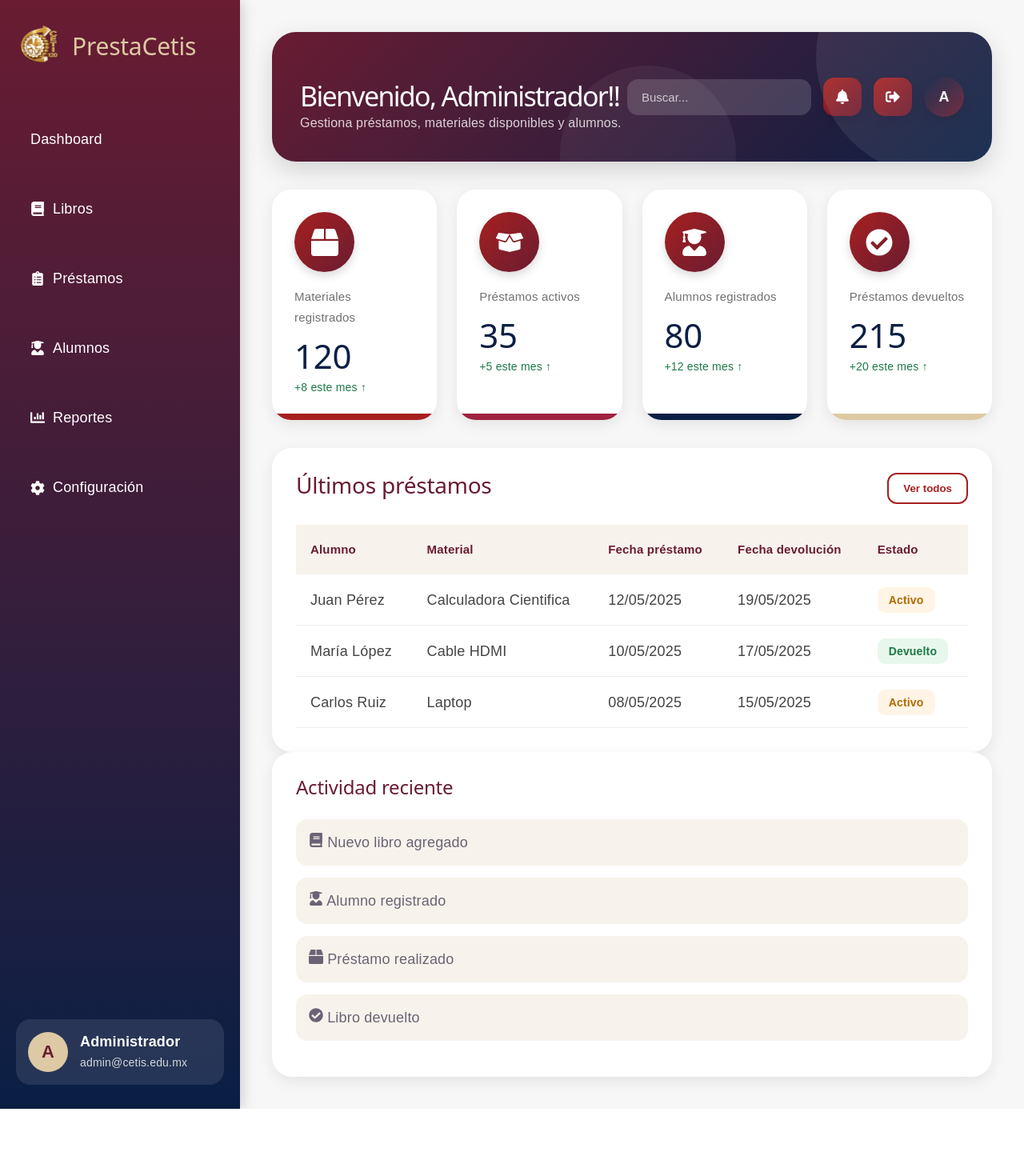
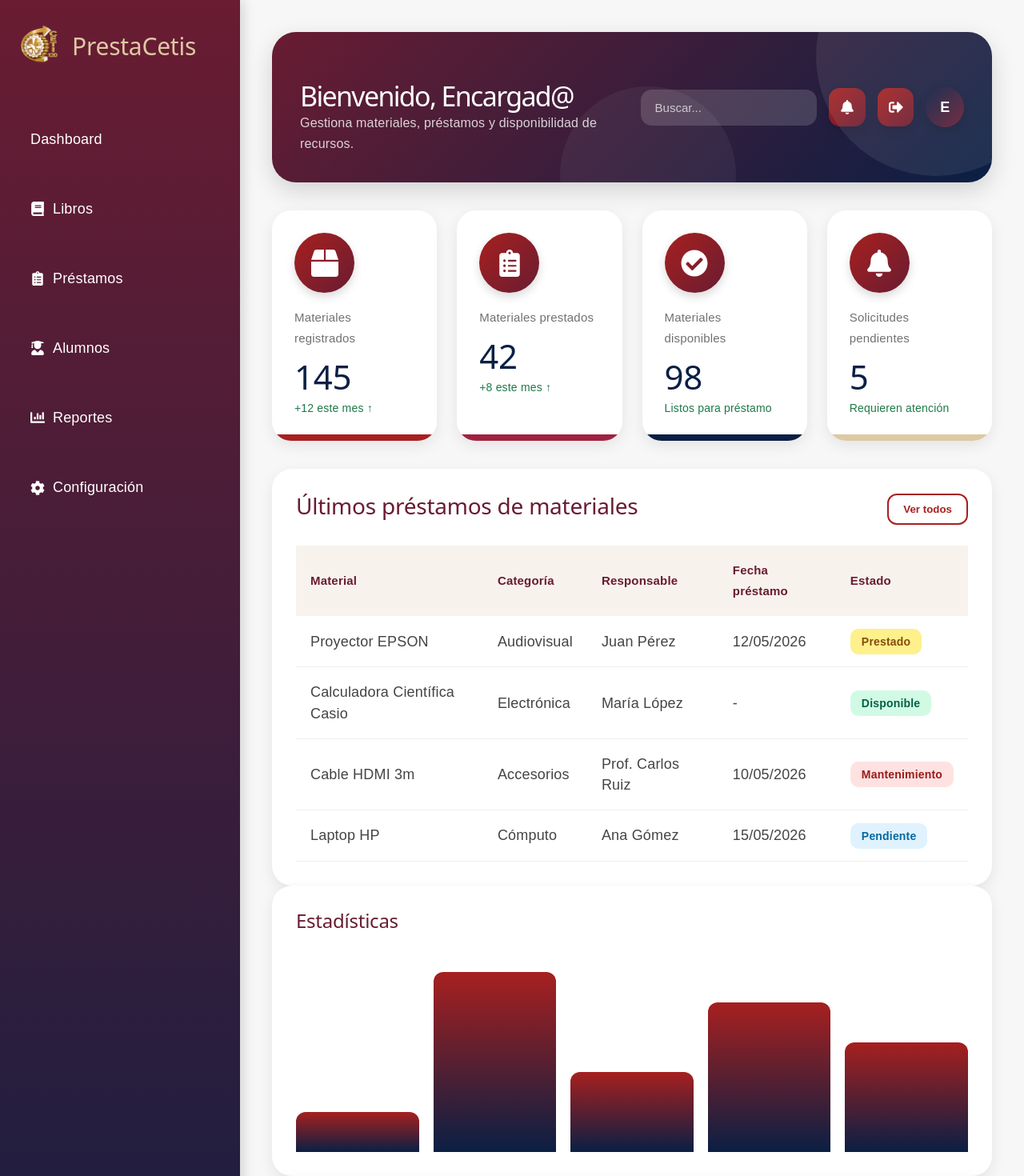
Before and after one commit to lisandrovences27-del/biblioteca_prepa, a React (Vite) app in the folder frontend/: page /dashboard-admin2 in a window 1280 px wide. Shown: the top 1470 px of the page at 80% size. Before the commit the page ends 1386 px from the top, so only its background shows below. Built offline with nearby package versions, Linux system fonts and the light colour scheme.

Commit message:
ya funciona el boton para salir al inicio de sesión en  consola jaj

```diff
--- a/frontend/src/vistas/DashboardAdmin1.jsx
+++ b/frontend/src/vistas/DashboardAdmin1.jsx
@@ -22,7 +22,7 @@ function DashboardAdmin1() {
 const handleLogout = () => {
   localStorage.removeItem("token");
   localStorage.removeItem("user");
-  navigate("/");
+  window.location.href = "/";
 };
 
   return (
@@ -70,8 +70,9 @@ const handleLogout = () => {
 
     {/* Cerrar Sesión */}
     <div className="icon-box" onClick={() => setModalLogoutAbierto(true)} title="Cerrar sesión" style={{ backgroundColor: "#991B1B", cursor: "pointer" }}>
-      <FaSignOutAlt />
+      <FaSignOutAlt style={{ pointerEvents: "none" }} />
     </div>
+
 
     {/* Usuario */}
     <div className="profile-box">
--- a/frontend/src/vistas/DashboardAdmin2.jsx
+++ b/frontend/src/vistas/DashboardAdmin2.jsx
@@ -1,7 +1,6 @@
 import "../App.css";
 import Sidebar from "../componentes/Sidebar";
 import {
-  FaBook,
   FaBoxOpen,
   FaUserGraduate,
   FaCheckCircle,
@@ -11,47 +10,37 @@ import {
   FaClipboardList,
   FaBox,
   FaSignOutAlt,
+  FaExclamationTriangle,
 } from "react-icons/fa";
 import { useNavigate } from "react-router-dom";
 import icono120 from "../assets/icono120.png";
+import { useState } from "react";
 function DashboardAdmin2() {
   const navigate = useNavigate();
-
+  const [modalLogoutAbierto, setModalLogoutAbierto] = useState(false);
   const handleLogout = () => {
     localStorage.removeItem("token");
     localStorage.removeItem("user");
-    navigate("/");
+    window.location.href = "/";
   };
 
+
   return (
-
     <div className="dashboard">
       <Sidebar></Sidebar>
       {/* ===== CONTENIDO ===== */}
       <main className="main-content">
 
-
         {/* ===== TOPBAR ===== */}
         <div className="topbar">
-
           {/* Parte izquierda */}
           <div>
-
-    <h1>
-      Bienvenido, Administrador!!
-    </h1>
-
-    <p>
-      Gestiona préstamos, materiales disponibles y alumnos.
-    </p>
-
+            <h1>Bienvenido, Encargad@</h1>
+            <p>Gestiona materiales, préstamos y disponibilidad de recursos.</p>
           </div>
-
-
 
           {/* Parte derecha */}
           <div className="topbar-right">
-
             {/* Buscador */}
             <input
               type="text"
@@ -59,309 +48,246 @@ function DashboardAdmin2() {
               className="search-input"
             />
 
-
-
             {/* Notificación */}
             <div className="icon-box">
               <FaBell />
             </div>
 
          {/* Cerrar Sesión */}
-    <div className="icon-box" onClick={handleLogout} title="Cerrar sesión" style={{ backgroundColor: "#991B1B", cursor: "pointer" }}>
-      <FaSignOutAlt />
+    <div className="icon-box" onClick={() => setModalLogoutAbierto(true)} title="Cerrar sesión" style={{ backgroundColor: "#991B1B", cursor: "pointer" }}>
+      <FaSignOutAlt style={{ pointerEvents: "none" }} />
     </div>
 
             {/* Usuario */}
             <div className="profile-box">
+              <div className="profile-circle">
+                E
+              </div>
+            </div>
+          </div>
+        </div>
 
-      <div className="profile-circle">
-        A
+        {/* ===== CARDS ===== */}
+        <div className="cards-container">
+
+          {/* ===== CARD 1 ===== */}
+          <div className="dashboard-card red-card">
+            <div className="card-left">
+              <div className="card-icon-circle">
+                <FaBox />
+              </div>
+              <div>
+                <p className="card-title">Materiales registrados</p>
+                <h2>145</h2>
+                <span className="card-info">+12 este mes ↑</span>
+              </div>
+            </div>
+          </div>
+
+          {/* ===== CARD 2 ===== */}
+          <div className="dashboard-card wine-card">
+            <div className="card-left">
+              <div className="card-icon-circle">
+                <FaClipboardList />
+              </div>
+              <div>
+                <p className="card-title">Materiales prestados</p>
+                <h2>42</h2>
+                <span className="card-info">+8 este mes ↑</span>
+              </div>
+            </div>
+          </div>
+
+          {/* ===== CARD 3 ===== */}
+          <div className="dashboard-card blue-card">
+            <div className="card-left">
+              <div className="card-icon-circle">
+                <FaCheckCircle />
+              </div>
+              <div>
+                <p className="card-title">Materiales disponibles</p>
+                <h2>98</h2>
+                <span className="card-info">Listos para préstamo</span>
+              </div>
+            </div>
+          </div>
+
+          {/* ===== CARD 4 ===== */}
+          <div className="dashboard-card beige-card">
+            <div className="card-left">
+              <div className="card-icon-circle">
+                <FaBell />
+              </div>
+              <div>
+                <p className="card-title">Solicitudes pendientes</p>
+                <h2>5</h2>
+                <span className="card-info">Requieren atención</span>
+              </div>
+            </div>
           </div>
 
         </div>
 
+        {/* ===== TABLA ===== */}
+        <div className="table-section">
+          {/* Header tabla */}
+          <div className="table-header">
+            <h2>Últimos préstamos de materiales</h2>
+            <button className="view-btn">Ver todos</button>
+          </div>
+
+          {/* Tabla */}
+          <div className="table-container">
+            <table>
+              <thead>
+                <tr>
+                  <th style={{ textAlign: "left" }}>Material</th>
+                  <th style={{ textAlign: "left" }}>Categoría</th>
+                  <th style={{ textAlign: "left" }}>Responsable</th>
+                  <th style={{ textAlign: "left" }}>Fecha préstamo</th>
+                  <th style={{ textAlign: "left" }}>Estado</th>
+                </tr>
+              </thead>
+              <tbody>
+                <tr>
+                  <td>Proyector EPSON</td>
+                  <td>Audiovisual</td>
+                  <td>Juan Pérez</td>
+                  <td>12/05/2026</td>
+                  <td>
+                    <span className="status active-status" style={{ backgroundColor: "#FEF08A", color: "#854D0E", fontWeight: "bold" }}>
+                      Prestado
+                    </span>
+                  </td>
+                </tr>
+                <tr>
+                  <td>Calculadora Científica Casio</td>
+                  <td>Electrónica</td>
+                  <td>María López</td>
+                  <td>-</td>
+                  <td>
+                    <span className="status returned-status" style={{ backgroundColor: "#D1FAE5", color: "#065F46", fontWeight: "bold" }}>
+                      Disponible
+                    </span>
+                  </td>
+                </tr>
+                <tr>
+                  <td>Cable HDMI 3m</td>
+                  <td>Accesorios</td>
+                  <td>Prof. Carlos Ruiz</td>
+                  <td>10/05/2026</td>
+                  <td>
+                    <span className="status active-status" style={{ backgroundColor: "#FEE2E2", color: "#991B1B", fontWeight: "bold" }}>
+                      Mantenimiento
+                    </span>
+                  </td>
+                </tr>
+                <tr>
+                  <td>Laptop HP</td>
+                  <td>Cómputo</td>
+                  <td>Ana Gómez</td>
+                  <td>15/05/2026</td>
+                  <td>
+                    <span className="status active-status" style={{ backgroundColor: "#E0F2FE", color: "#0369A1", fontWeight: "bold" }}>
+                      Pendiente
+                    </span>
+                  </td>
+                </tr>
+              </tbody>
+            </table>
+          </div>
+        </div>
+
+        {/* ===== SECCIÓN INFERIOR ===== */}
+        <div className="bottom-section">
+
+          {/* ===== GRÁFICA / ESTADÍSTICAS ===== */}
+          <div className="chart-box">
+            <h2>Estadísticas</h2>
+            <div className="fake-chart">
+              <div className="bar bar1"></div>
+              <div className="bar bar2"></div>
+              <div className="bar bar3"></div>
+              <div className="bar bar4"></div>
+              <div className="bar bar5"></div>
+            </div>
+          </div>
+
+          {/* ===== ACTIVIDAD ===== */}
+          <div className="activity-box">
+            <h2>Actividad reciente</h2>
+            <ul style={{ listStyle: "none", padding: 0 }}>
+              <li style={{ margin: "15px 0", display: "flex", alignItems: "center", gap: "10px", color: "#555" }}>
+                <div style={{ backgroundColor: "#f0f4f8", padding: "10px", borderRadius: "50%", display: "flex" }}><FaBox color="#0B1742"/></div>
+                <span>Proyector EPSON prestado</span>
+              </li>
+              <li style={{ margin: "15px 0", display: "flex", alignItems: "center", gap: "10px", color: "#555" }}>
+                <div style={{ backgroundColor: "#ecfdf5", padding: "10px", borderRadius: "50%", display: "flex" }}><FaCheckCircle color="#065F46"/></div>
+                <span>2 Calculadoras devueltas</span>
+              </li>
+              <li style={{ margin: "15px 0", display: "flex", alignItems: "center", gap: "10px", color: "#555" }}>
+                <div style={{ backgroundColor: "#fffbeb", padding: "10px", borderRadius: "50%", display: "flex" }}><FaBell color="#D97706"/></div>
+                <span>Nueva solicitud de Cable HDMI recibida</span>
+              </li>
+              <li style={{ margin: "15px 0", display: "flex", alignItems: "center", gap: "10px", color: "#555" }}>
+                <div style={{ backgroundColor: "#fef2f2", padding: "10px", borderRadius: "50%", display: "flex" }}><FaCog color="#991B1B"/></div>
+                <span>Laptop HP enviada a mantenimiento</span>
+              </li>
+            </ul>
           </div>
 
         </div>
-    {/* ===== CARDS ===== */}
+      {/* ===== MODAL DE CIERRE DE SESIÓN ===== */}
+      {modalLogoutAbierto && (
+        <div style={{
+          position: "fixed", top: 0, left: 0, right: 0, bottom: 0,
+          backgroundColor: "rgba(11, 23, 66, 0.7)", backdropFilter: "blur(5px)",
+          display: "flex", justifyContent: "center", alignItems: "center", zIndex: 9999
+        }} onClick={() => setModalLogoutAbierto(false)}>
+          <div style={{
+            backgroundColor: "white", borderRadius: "20px", padding: "30px",
+            width: "90%", maxWidth: "400px", boxShadow: "0 20px 40px rgba(0,0,0,0.3)",
+            textAlign: "center", animation: "fadeIn 0.3s ease"
+          }} onClick={(e) => e.stopPropagation()}>
+            <div style={{
+              width: "80px", height: "80px", borderRadius: "50%",
+              backgroundColor: "#fca5a5", display: "flex", justifyContent: "center",
+              alignItems: "center", margin: "0 auto 20px auto"
+            }}>
+              <FaExclamationTriangle size={40} color="#991B1B" />
+            </div>
+            <h2 style={{ color: "#0B1742", margin: "0 0 10px 0", fontSize: "24px" }}>Cerrar sesión</h2>
+            <p style={{ color: "#666", marginBottom: "30px", fontSize: "16px" }}>
+              ¿Estás seguro de que deseas salir del sistema?
+            </p>
+            <div style={{ display: "flex", justifyContent: "center", gap: "15px" }}>
+              <button
+                onClick={() => setModalLogoutAbierto(false)}
+                style={{
+                  padding: "12px 24px", borderRadius: "10px", border: "none",
+                  backgroundColor: "#e5e7eb", color: "#374151", cursor: "pointer",
+                  fontWeight: "bold", flex: 1, fontSize: "16px", transition: "0.2s"
+                }}>
+                Cancelar
+              </button>
+              <button
+                onClick={handleLogout}
+                style={{
+                  padding: "12px 24px", borderRadius: "10px", border: "none",
+                  backgroundColor: "#991B1B", color: "white", cursor: "pointer",
+                  fontWeight: "bold", flex: 1, fontSize: "16px", transition: "0.2s"
+                }}>
+                Cerrar sesión
+              </button>
+            </div>
+          </div>
+        </div>
+      )}
 
-<div className="cards-container">
-
-  {/* ===== CARD 1 ===== */}
-  <div className="dashboard-card red-card">
-
-    <div className="card-left">
-
-      <div className="card-icon-circle">
-        <FaBox />
-      </div>
-
-      <div>
-
-        <p className="card-title">
-          Materiales registrados
-        </p>
-
-        <h2>
-          120
-        </h2>
-
-        <span className="card-info">
-          +8 este mes ↑
-        </span>
+      </main>
 
     </div>
 
-    </div>
-
-  </div>
-
-
-
-  {/* ===== CARD 2 ===== */}
-  <div className="dashboard-card wine-card">
-
-    <div className="card-left">
-
-      <div className="card-icon-circle">
-        <FaBoxOpen />
-      </div>
-
-      <div>
-
-        <p className="card-title">
-          Préstamos activos
-        </p>
-
-        <h2>
-          35
-        </h2>
-
-        <span className="card-info">
-          +5 este mes ↑
-        </span>
-
-      </div>
-
-    </div>
-
-  </div>
-
-
-
-  {/* ===== CARD 3 ===== */}
-  <div className="dashboard-card blue-card">
-
-    <div className="card-left">
-
-      <div className="card-icon-circle">
-        <FaUserGraduate />
-      </div>
-
-      <div>
-
-        <p className="card-title">
-          Alumnos registrados
-        </p>
-
-        <h2>
-          80
-        </h2>
-
-        <span className="card-info">
-          +12 este mes ↑
-        </span>
-
-      </div>
-
-    </div>
-
-  </div>
-
-
-
-  {/* ===== CARD 4 ===== */}
-  <div className="dashboard-card beige-card">
-
-    <div className="card-left">
-
-      <div className="card-icon-circle">
-        <FaCheckCircle />
-      </div>
-
-      <div>
-
-        <p className="card-title">
-          Préstamos devueltos
-        </p>
-
-        <h2>
-          215
-        </h2>
-
-        <span className="card-info">
-          +20 este mes ↑
-        </span>
-
-      </div>
-
-    </div>
-
-  </div>
-
-</div>
-{/* ===== TABLA ===== */}
-
-<div className="table-section">
-
-  {/* Header tabla */}
-  <div className="table-header">
-
-    <h2>
-      Últimos préstamos
-    </h2>
-
-    <button className="view-btn">
-      Ver todos
-    </button>
-
-  </div>
-
-
-
-  {/* Tabla */}
-  <div className="table-container">
-
-    <table>
-
-      <thead>
-
-        <tr>
-
-          <th>Alumno</th>
-
-          <th>Material</th>
-
-          <th>Fecha préstamo</th>
-
-          <th>Fecha devolución</th>
-
-          <th>Estado</th>
-
-        </tr>
-
-      </thead>
-
-
-
-      <tbody>
-
-        <tr>
-
-          <td>Juan Pérez</td>
-
-          <td>Calculadora Cientifica</td>
-
-          <td>12/05/2025</td>
-
-          <td>19/05/2025</td>
-
-          <td>
-            <span className="status active-status">
-              Activo
-            </span>
-          </td>
-
-        </tr>
-
-
-
-        <tr>
-
-          <td>María López</td>
-
-          <td>Cable HDMI</td>
-
-          <td>10/05/2025</td>
-
-          <td>17/05/2025</td>
-
-          <td>
-            <span className="status returned-status">
-              Devuelto
-            </span>
-          </td>
-
-        </tr>
-
-
-
-        <tr>
-
-          <td>Carlos Ruiz</td>
-
-          <td>Laptop</td>
-
-          <td>08/05/2025</td>
-
-          <td>15/05/2025</td>
-
-          <td>
-            <span className="status active-status">
-              Activo
-            </span>
-          </td>
-
-        </tr>
-
-      </tbody>
-
-    </table>
-
-  </div>
-
-</div>
-{/* ===== SECCIÓN INFERIOR ===== */}
-
-<div className="bottom-section">
-
-  {/* ===== GRÁFICA ===== */}
-
-
-  {/* ===== ACTIVIDAD ===== */}
-  <div className="activity-box">
-
-    <h2>
-      Actividad reciente
-    </h2>
-
-    <ul>
-
-      <li>
-        <FaBook/> Nuevo libro agregado
-      </li>
-
-      <li>
-        <FaUserGraduate/> Alumno registrado
-      </li>
-
-      <li>
-        <FaBox/> Préstamo realizado
-      </li>
-
-      <li>
-        <FaCheckCircle/> Libro devuelto
-      </li>
-
-    </ul>
-
-  </div>
-
-</div>
-
-
-</main>
-</div>
 );
 }
 
```
Also changed, not shown: frontend/src/App.jsx (+4 -4 lines). Lines whose indentation alone changed are shown as unchanged.
